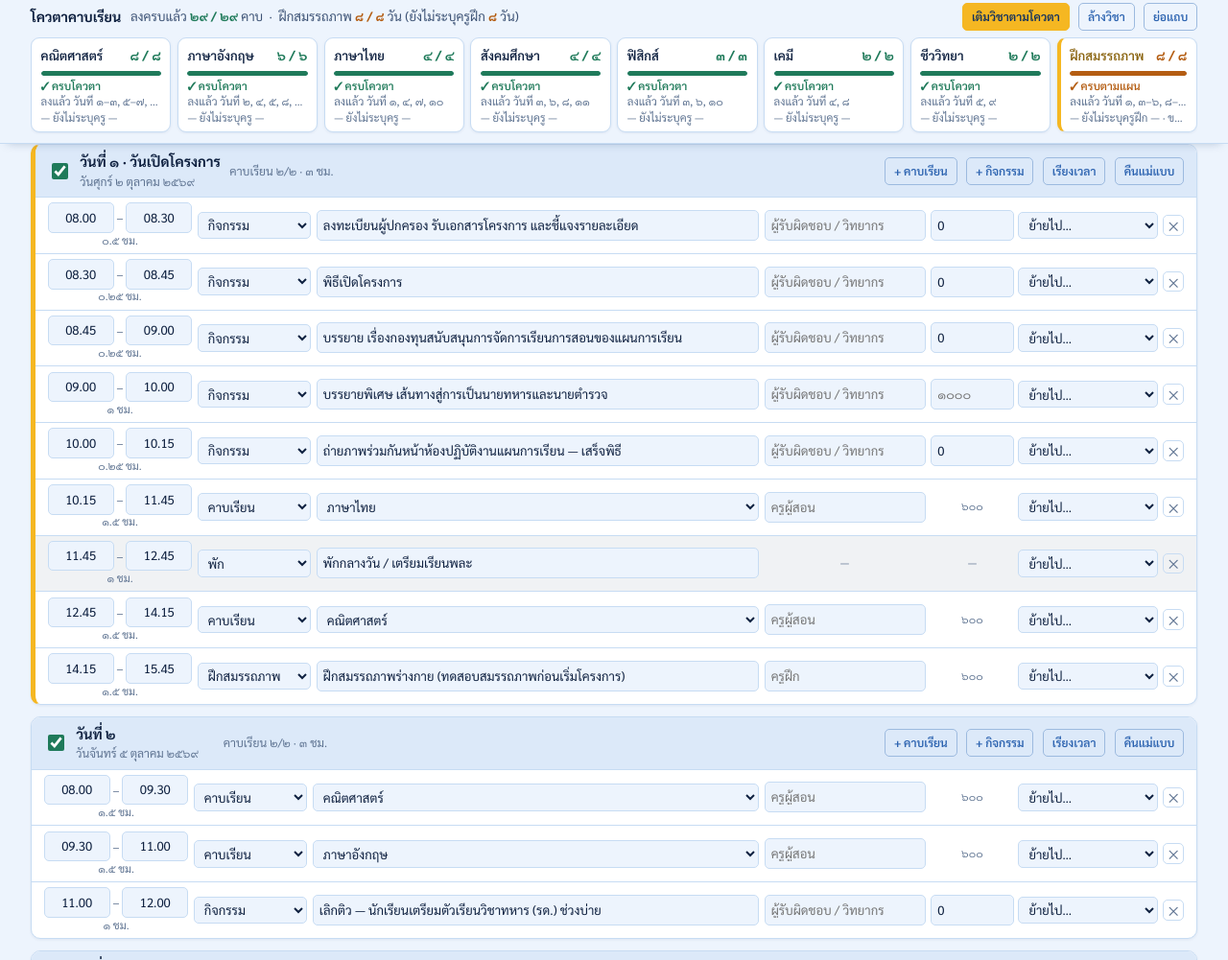
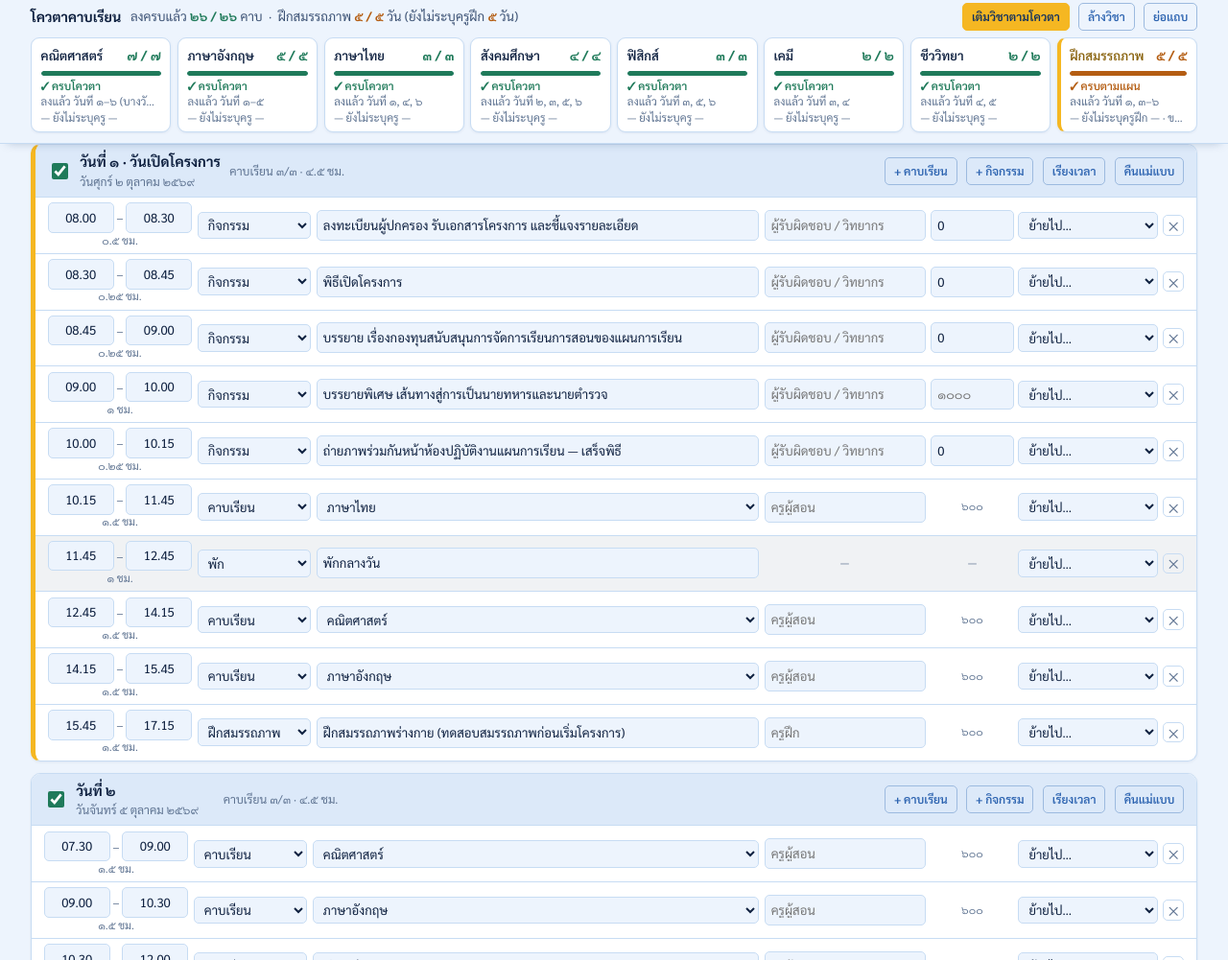
Before and after one commit to sarawut2206/NK-Cadet-Support-Fund, a plain HTML site: page tutoring.html in a window 1280 px wide. Shown: the part 1799-2800 px from the top of the page at 96% size. Drawn offline with Linux system fonts and the light colour scheme; a web font is replaced by a local one.

Commit message:
ตารางติว : จบ ๙ ตุลาคมตามกำหนดเดิม เหลือ ๒๖ คาบใน ๖ วัน
น้ำท่วมทำให้เริ่มได้วันศุกร์ที่ ๒ ตุลาคม แต่ยังต้องจบวันศุกร์ที่ ๙ ตุลาคม
จึงเหลือวันทำการ ๖ วัน บรรจุได้สูงสุด ๒๖ คาบ จึงลดโควตาลงตามที่ตกลง
คือ คณิตศาสตร์ ๗ ภาษาอังกฤษ ๕ ภาษาไทย ๓ สังคม ๔ ฟิสิกส์ ๓ เคมี ๒ ชีววิทยา ๒

- วันจันทร์เริ่ม ๐๗.๓๐ น. ติวครบ ๓ คาบภายใน ๑๒.๐๐ น. ก่อนเรียน รด. ช่วงบ่าย
- วันอังคาร–ศุกร์ ติว ๓ คาบเช้า + ๒ คาบบ่าย แล้วฝึกสมรรถภาพท้ายวัน ๑๖.๐๐–๑๗.๓๐ น.
- วันเปิดโครงการคงกำหนดการพิธีเดิม แล้วต่อด้วยติว ๓ คาบและฝึกสมรรถภาพ
- วันฝึกสมรรถภาพลดจาก ๘ วันเหลือ ๕ วัน ตามจำนวนวันที่เหลือ

Co-Authored-By: Claude Opus 5 <noreply@anthropic.com>

```diff
--- a/tutoring.html
+++ b/tutoring.html
@@ -474,9 +474,9 @@ const num = s => S.thaiDigits === "1" ? thNum(s) : String(s ?? "");
 
 /* ═══════════ วิชาและโควตา ═══════════ */
 const DEF_SUBJ = [
-  { k:"math", n:"คณิตศาสตร์",  q:8, tea:[""] },
-  { k:"eng",  n:"ภาษาอังกฤษ",  q:6, tea:[""] },
-  { k:"tha",  n:"ภาษาไทย",     q:4, tea:[""] },
+  { k:"math", n:"คณิตศาสตร์",  q:7, tea:[""] },
+  { k:"eng",  n:"ภาษาอังกฤษ",  q:5, tea:[""] },
+  { k:"tha",  n:"ภาษาไทย",     q:3, tea:[""] },
   { k:"soc",  n:"สังคมศึกษา",   q:4, tea:[""] },
   { k:"phy",  n:"ฟิสิกส์",      q:3, tea:[""] },
   { k:"che",  n:"เคมี",         q:2, tea:[""] },
@@ -514,31 +514,29 @@ const openRows = () => ([
 const DEF_T = {
   title: "โครงการติวเข้มปิดภาคเรียน แผนการเรียนเตรียมทหาร–ตำรวจ ปีการศึกษา " + (S.year || "2569"),
   start: "2026-10-02",
-  end: "2026-10-16",
+  end: "2026-10-09",
   mode: "weekday",
   students: "15",
   room: "ห้องดอกแขม (ห้องปรับอากาศ พร้อมหน้าจออัจฉริยะ Smart Display)",
   rate: "600", fitRate: "600", lecRate: "1000",
-  fitDays: "8", coach: "", subjects: [], days: {}
+  fitDays: "5", coach: "", subjects: [], days: {}
 };
 /* ═══════════ ตารางฉบับเลื่อนเปิดโครงการ (อุทกภัย) ═══════════
-   เปิดโครงการวันศุกร์ที่ ๒ ตุลาคม ๒๕๖๙ · คงจำนวนคาบ ๒๙ คาบ และวันฝึก ๘ วันเท่าเดิม
-   วันจันทร์ติวถึง ๑๑.๐๐ น. เพราะนักเรียนมีเรียนวิชาทหาร (รด.) ช่วงบ่าย
-   วันศุกร์ใช้ช่วงบ่ายได้ จึงวางคาบเต็มวันได้ตามปกติ */
-const PLAN_START = "2026-10-02", PLAN_END = "2026-10-16";
+   เปิดโครงการวันศุกร์ที่ ๒ ตุลาคม และจบวันศุกร์ที่ ๙ ตุลาคม ๒๕๖๙ ตามกำหนดเดิม
+   เหลือวันทำการ ๖ วัน จึงอัดคาบบ่ายเพิ่มและเลื่อนคาบฝึกสมรรถภาพไปท้ายวัน
+   วันจันทร์เริ่ม ๐๗.๓๐ น. เพื่อให้ครบ ๓ คาบภายใน ๑๒.๐๐ น. ก่อนเรียนวิชาทหาร (รด.) */
+const PLAN_START = "2026-10-02", PLAN_END = "2026-10-09";
+const PLAN_QUOTA = { math:7, eng:5, tha:3, soc:4, phy:3, che:2, bio:2 };   /* รวม ๒๖ คาบ */
 const _sub = (t1, t2, s) => ({ k:"sub", t1, t2, s, w:"" });
 const _brk = (t1, t2, l) => ({ k:"br", t1, t2, l });
 const _fit = (t1, t2, l) => ({ k:"fit", t1, t2, l: l || "ฝึกสมรรถภาพร่างกาย", w:"" });
 const _ev  = (t1, t2, l, a) => ({ k:"ev", t1, t2, l, w:"", a: a == null ? 0 : a });
-/** วันปกติ (อังคาร–พฤหัสบดี และวันศุกร์ที่ไม่ใช่วันเปิด) : ติว ๓ คาบ + ฝึก ๑ คาบ */
-const _std = (a, b, c) => [
-  _sub("08.00", "09.30", a), _sub("09.30", "11.00", b), _sub("11.00", "12.30", c),
-  _brk("12.30", "13.30", "พักกลางวัน / เตรียมเรียนพละ"), _fit("13.30", "15.00")
-];
-/** วันจันทร์ : ติว ๒ คาบ เลิก ๑๑.๐๐ น. ไม่มีฝึกสมรรถภาพ เพราะบ่ายเรียน รด. */
-const _mon = (a, b) => [
-  _sub("08.00", "09.30", a), _sub("09.30", "11.00", b),
-  _ev("11.00", "12.00", "เลิกติว — นักเรียนเตรียมตัวเรียนวิชาทหาร (รด.) ช่วงบ่าย")
+/** วันเต็ม : ติว ๓ คาบเช้า + ๒ คาบบ่าย แล้วฝึกสมรรถภาพท้ายวัน ๑๖.๐๐–๑๗.๓๐ น. */
+const _full = (a, b, c, d, e) => [
+  _sub("07.30", "09.00", a), _sub("09.00", "10.30", b), _sub("10.30", "12.00", c),
+  _brk("12.00", "13.00", "พักกลางวัน"),
+  _sub("13.00", "14.30", d), _sub("14.30", "16.00", e),
+  _fit("16.00", "17.30")
 ];
 const PLAN = {
   "2026-10-02": [                                   /* ศุกร์ — วันเปิดโครงการ */
@@ -548,25 +546,20 @@ const PLAN = {
     _ev("09.00", "10.00", "บรรยายพิเศษ เส้นทางสู่การเป็นนายทหารและนายตำรวจ", -1),
     _ev("10.00", "10.15", "ถ่ายภาพร่วมกันหน้าห้องปฏิบัติงานแผนการเรียน — เสร็จพิธี"),
     _sub("10.15", "11.45", "tha"),
-    _brk("11.45", "12.45", "พักกลางวัน / เตรียมเรียนพละ"),
+    _brk("11.45", "12.45", "พักกลางวัน"),
     _sub("12.45", "14.15", "math"),
-    _fit("14.15", "15.45", "ฝึกสมรรถภาพร่างกาย (ทดสอบสมรรถภาพก่อนเริ่มโครงการ)")
+    _sub("14.15", "15.45", "eng"),
+    _fit("15.45", "17.15", "ฝึกสมรรถภาพร่างกาย (ทดสอบสมรรถภาพก่อนเริ่มโครงการ)")
   ],
-  "2026-10-05": _mon("math", "eng"),                /* จันทร์ */
-  "2026-10-06": _std("phy", "math", "soc"),
-  "2026-10-07": _std("eng", "che", "tha"),
-  "2026-10-08": _std("math", "bio", "eng"),
-  "2026-10-09": _std("soc", "math", "phy"),         /* ศุกร์ — ใช้บ่ายได้ */
-  "2026-10-12": _mon("math", "tha"),                /* จันทร์ */
-  "2026-10-13": _std("eng", "che", "soc"),
-  "2026-10-14": _std("math", "bio", "eng"),
-  "2026-10-15": _std("phy", "math", "tha"),
-  "2026-10-16": [                                   /* ศุกร์ — วันสุดท้าย */
-    _sub("08.00", "09.30", "eng"), _sub("09.30", "11.00", "soc"),
-    _ev("11.00", "12.00", "พิธีปิดโครงการ สรุปผล และมอบเกียรติบัตร")
-  ]
+  "2026-10-05": [                                   /* จันทร์ — บ่ายเรียน รด. */
+    _sub("07.30", "09.00", "math"), _sub("09.00", "10.30", "eng"), _sub("10.30", "12.00", "soc"),
+    _ev("12.00", "13.00", "เลิกติว — นักเรียนเตรียมตัวเรียนวิชาทหาร (รด.) ช่วงบ่าย")
+  ],
+  "2026-10-06": _full("phy", "math", "soc", "che", "eng"),
+  "2026-10-07": _full("eng", "che", "tha", "math", "bio"),
+  "2026-10-08": _full("math", "bio", "eng", "soc", "phy"),
+  "2026-10-09": _full("soc", "math", "phy", "tha", "math")   /* ศุกร์ — วันสุดท้าย */
 };
-
 const KEY = "nk_tutor_v2";
 const newId = p => p + Math.random().toString(36).slice(2, 7);
 let T = (() => {
@@ -595,12 +588,15 @@ let T = (() => {
     if (che && Number(che.q) === 3) che.q = 2;
     t.subjVer = 2;
   }
-  /* ── เลื่อนกำหนดการเพราะอุทกภัย : ลงตารางใหม่ทั้งช่วง ทำครั้งเดียว ──
-     ตารางเดิมเริ่ม ๒๘ ก.ย. ใช้ไม่ได้แล้ว จึงเขียนทับด้วยแผนใหม่ที่เปิดโครงการ ๒ ต.ค.
-     ชื่อครูที่เคยกรอกไว้ในรายวิชาและช่องครูฝึก ถูกเติมกลับลงทุกคาบให้อัตโนมัติ */
-  if (t.planVer !== 1){
+  /* ── เลื่อนกำหนดการเพราะอุทกภัย : ลงตารางใหม่ทั้งช่วง ──
+     เปิด ๒ ตุลาคม จบ ๙ ตุลาคมตามกำหนดเดิม เหลือวันทำการ ๖ วัน
+     จึงลดโควตาลงเหลือ ๒๖ คาบ และฝึกสมรรถภาพ ๕ วัน ตามที่เวลาในแต่ละวันรับได้
+     ชื่อครูที่กรอกไว้ในรายวิชาและช่องครูฝึก ถูกเติมกลับลงทุกคาบให้อัตโนมัติ */
+  if (t.planVer !== 2){
     t.start = PLAN_START;
     t.end = PLAN_END;
+    t.fitDays = String(Object.values(PLAN).filter(rows => rows.some(r => r.k === "fit")).length);
+    t.subjects.forEach(sj => { if (PLAN_QUOTA[sj.k] != null) sj.q = PLAN_QUOTA[sj.k]; });
     t.days = {};
     Object.keys(PLAN).forEach(d => {
       t.days[d] = { on:true, rows: JSON.parse(JSON.stringify(PLAN[d])) };
@@ -612,7 +608,7 @@ let T = (() => {
       }
       if (r.k === "fit") r.w = t.coach || "";
     }));
-    t.planVer = 1;
+    t.planVer = 2;
   }
   delete t.teachers;
   return t;
```
